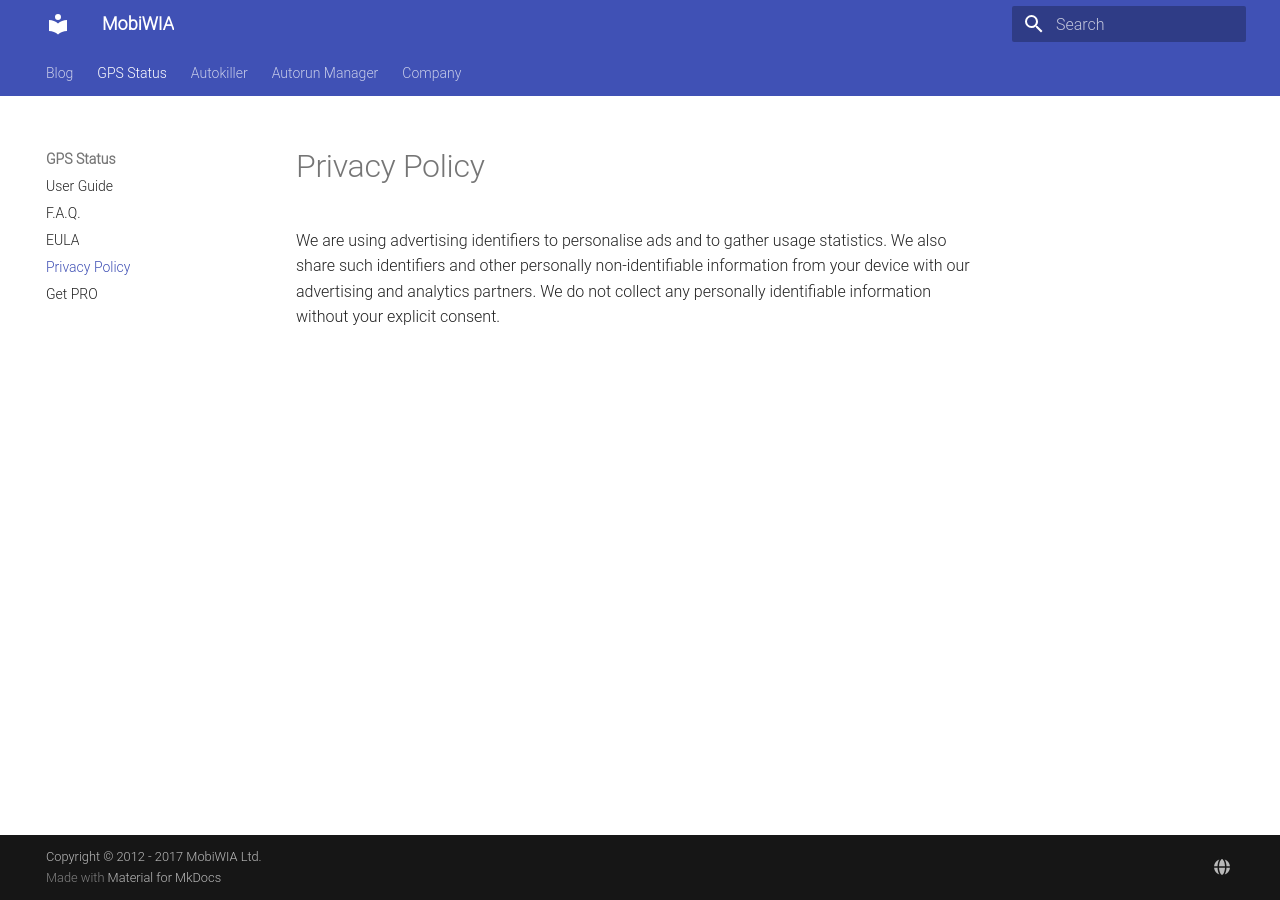
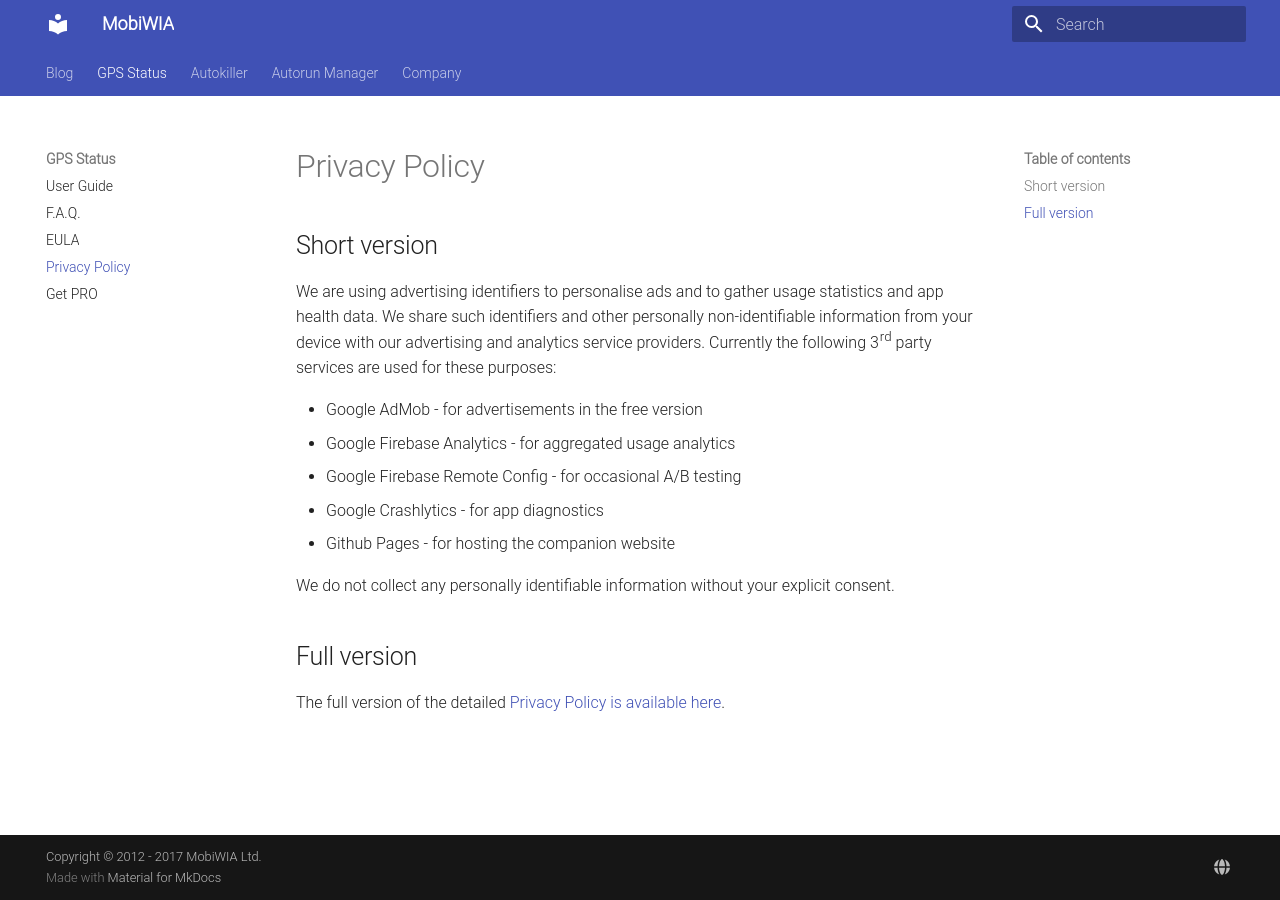
Before and after one commit to mobiwia/website, an MkDocs documentation site: the page built from docs/gpsstatus/privacy.md, in a window 1280 px wide. Built offline with MkDocs 1.6.1 and Material for MkDocs 9.7.7, drawn with Linux system fonts in a browser that asks for light colours; some web fonts are replaced; old or Windows-style settings are respelled for this version of MkDocs.

Commit message:
Privacy policy update

```diff
--- a/docs/gpsstatus/privacy.md
+++ b/docs/gpsstatus/privacy.md
@@ -1,6 +1,20 @@
 # Privacy Policy
 
-We are using advertising identifiers to personalise ads and to gather usage statistics.
-We also share such identifiers and other personally non-identifiable information from your
-device with our advertising and analytics partners. We do not collect any personally identifiable
-information without your explicit consent.
+## Short version
+
+We are using advertising identifiers to personalise ads and to gather usage statistics and app health data.
+We share such identifiers and other personally non-identifiable information from your device with our
+advertising and analytics service providers. Currently the following 3rd party services are used
+for these purposes:
+
+  - Google AdMob - for advertisements in the free version
+  - Google Firebase Analytics - for aggregated usage analytics
+  - Google Firebase Remote Config - for occasional A/B testing
+  - Google Crashlytics - for app diagnostics
+  - Github Pages - for hosting the companion website
+
+We do not collect any personally identifiable information without your explicit consent.
+
+## Full version
+
+The full version of the detailed <a href ="https://www.iubenda.com/privacy-policy/793137" target="_blank">Privacy Policy is available here</a>.
--- a/mkdocs.yml
+++ b/mkdocs.yml
@@ -25,8 +25,8 @@
 site_url: https://mobiwia.com
 
 # Repository
-#repo_name: rhornig/mobiwia-web
-#repo_url: https://github.com/rhornig/mobiwia-web
+#repo_name: mobiwia/mobiwia-web
+#repo_url: https://github.com/mobiwia/mobiwia-web
 
 # Copyright
 copyright: 'Copyright &copy; 2012 - 2017 MobiWIA Ltd.'
@@ -36,7 +36,17 @@
 #theme_dir: mobiwia_theme
 
 # Options
-extra:
+theme:
+  name: material
+
+  # 404 page
+  static_templates:
+    - 404.html
+
+  # Don't include MkDocs' JavaScript
+  include_search_page: false
+  search_index_only: true
+
   language: en
   feature:
     tabs: true
@@ -46,6 +56,8 @@
   palette:
     primary: indigo
     accent: indigo
+
+extra:
   social:
     - type: globe
       link: https://mobiwia.com
```
